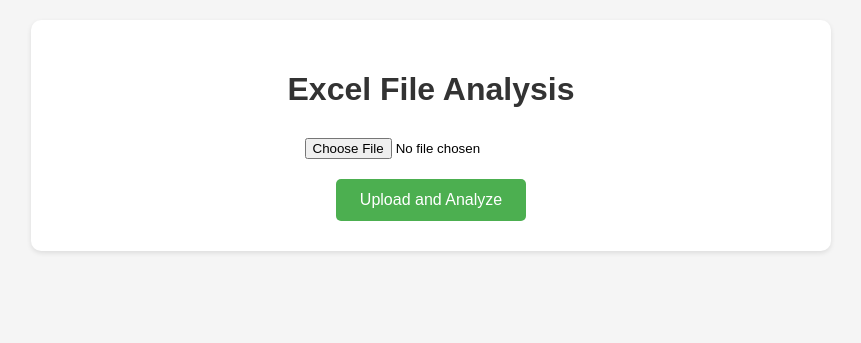
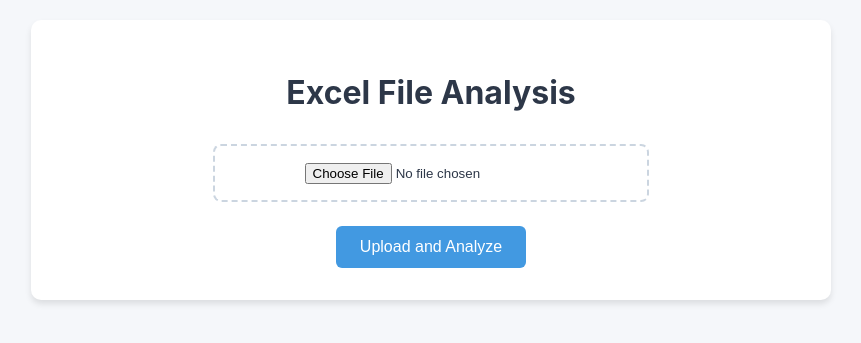
Before and after one commit to SakethVetcha/Excel-Sheet-Analyser, a Flask app: page / in a window 1280 px wide. Shown: the top 343 px of the page, without its empty margins (209-1070 px from the left). Run offline with Flask 2, Linux system fonts and the light colour scheme.

```diff
--- a/requirements.txt
+++ b/requirements.txt
@@ -1,7 +1,12 @@
+fastapi==0.68.0
+uvicorn==0.15.0
+python-multipart==0.0.5
 pandas==1.3.5
 openpyxl==3.0.10
 matplotlib==3.5.2
 seaborn==0.11.2
 numpy==1.21.5
+aiofiles==0.8.0
+jinja2==3.0.1
 flask==2.0.1
 werkzeug==2.0.1
--- a/templates/upload.html
+++ b/templates/upload.html
@@ -6,71 +6,100 @@
     <title>Excel Analysis Upload</title>
     <style>
         body {
-            font-family: Arial, sans-serif;
+            font-family: -apple-system, BlinkMacSystemFont, 'Segoe UI', Roboto, Oxygen, Ubuntu, Cantarell, sans-serif;
             max-width: 800px;
             margin: 0 auto;
             padding: 20px;
-            background-color: #f5f5f5;
+            background-color: #f5f7fa;
+            color: #2d3748;
         }
         .container {
             background-color: white;
-            padding: 30px;
+            padding: 2rem;
             border-radius: 10px;
-            box-shadow: 0 2px 5px rgba(0,0,0,0.1);
+            box-shadow: 0 4px 6px rgba(0, 0, 0, 0.1);
         }
         h1 {
-            color: #333;
+            color: #2d3748;
             text-align: center;
-            margin-bottom: 30px;
+            margin-bottom: 2rem;
         }
         .upload-form {
+            display: flex;
+            flex-direction: column;
+            align-items: center;
+            gap: 1.5rem;
+        }
+        .file-input {
+            width: 100%;
+            max-width: 400px;
+            padding: 1rem;
+            border: 2px dashed #cbd5e0;
+            border-radius: 8px;
+            text-align: center;
+            transition: all 0.3s ease;
+        }
+        .file-input:hover {
+            border-color: #4299e1;
+        }
+        .submit-btn {
+            background-color: #4299e1;
+            color: white;
+            padding: 0.75rem 1.5rem;
+            border: none;
+            border-radius: 6px;
+            font-size: 1rem;
+            cursor: pointer;
+            transition: background-color 0.3s ease;
+        }
+        .submit-btn:hover {
+            background-color: #3182ce;
+        }
+        .error {
+            color: #e53e3e;
+            margin-top: 1rem;
             text-align: center;
         }
-        .file-input {
-            margin: 20px 0;
+        #loading {
+            display: none;
+            text-align: center;
+            margin-top: 1rem;
         }
-        .submit-btn {
-            background-color: #4CAF50;
-            color: white;
-            padding: 12px 24px;
-            border: none;
-            border-radius: 5px;
-            cursor: pointer;
-            font-size: 16px;
-            transition: background-color 0.3s;
+        .spinner {
+            border: 4px solid #f3f3f3;
+            border-top: 4px solid #3182ce;
+            border-radius: 50%;
+            width: 40px;
+            height: 40px;
+            animation: spin 1s linear infinite;
+            margin: 1rem auto;
         }
-        .submit-btn:hover {
-            background-color: #45a049;
-        }
-        .flash-messages {
-            margin: 20px 0;
-            padding: 10px;
-            border-radius: 5px;
-            background-color: #ffebee;
-            color: #c62828;
+        @keyframes spin {
+            0% { transform: rotate(0deg); }
+            100% { transform: rotate(360deg); }
         }
     </style>
 </head>
 <body>
     <div class="container">
         <h1>Excel File Analysis</h1>
-        {% with messages = get_flashed_messages() %}
-            {% if messages %}
-                <div class="flash-messages">
-                    {% for message in messages %}
-                        <p>{{ message }}</p>
-                    {% endfor %}
-                </div>
-            {% endif %}
-        {% endwith %}
-        <div class="upload-form">
-            <form method="post" enctype="multipart/form-data">
-                <div class="file-input">
-                    <input type="file" name="file" accept=".xlsx,.xls">
-                </div>
-                <input type="submit" value="Upload and Analyze" class="submit-btn">
-            </form>
+        <form class="upload-form" action="/upload/" method="post" enctype="multipart/form-data" onsubmit="showLoading()">
+            <div class="file-input">
+                <input type="file" name="file" accept=".xlsx,.xls" required>
+            </div>
+            <button type="submit" class="submit-btn">Upload and Analyze</button>
+        </form>
+        <div id="loading">
+            <div class="spinner"></div>
+            <p>Processing your file...</p>
         </div>
     </div>
+
+    <script>
+        function showLoading() {
+            document.getElementById('loading').style.display = 'block';
+            document.querySelector('.submit-btn').disabled = true;
+        }
+    </script>
 </body>
 </html>
```
Also changed, not shown: api/main.py (added, +63 -0 lines), netlify.toml.
